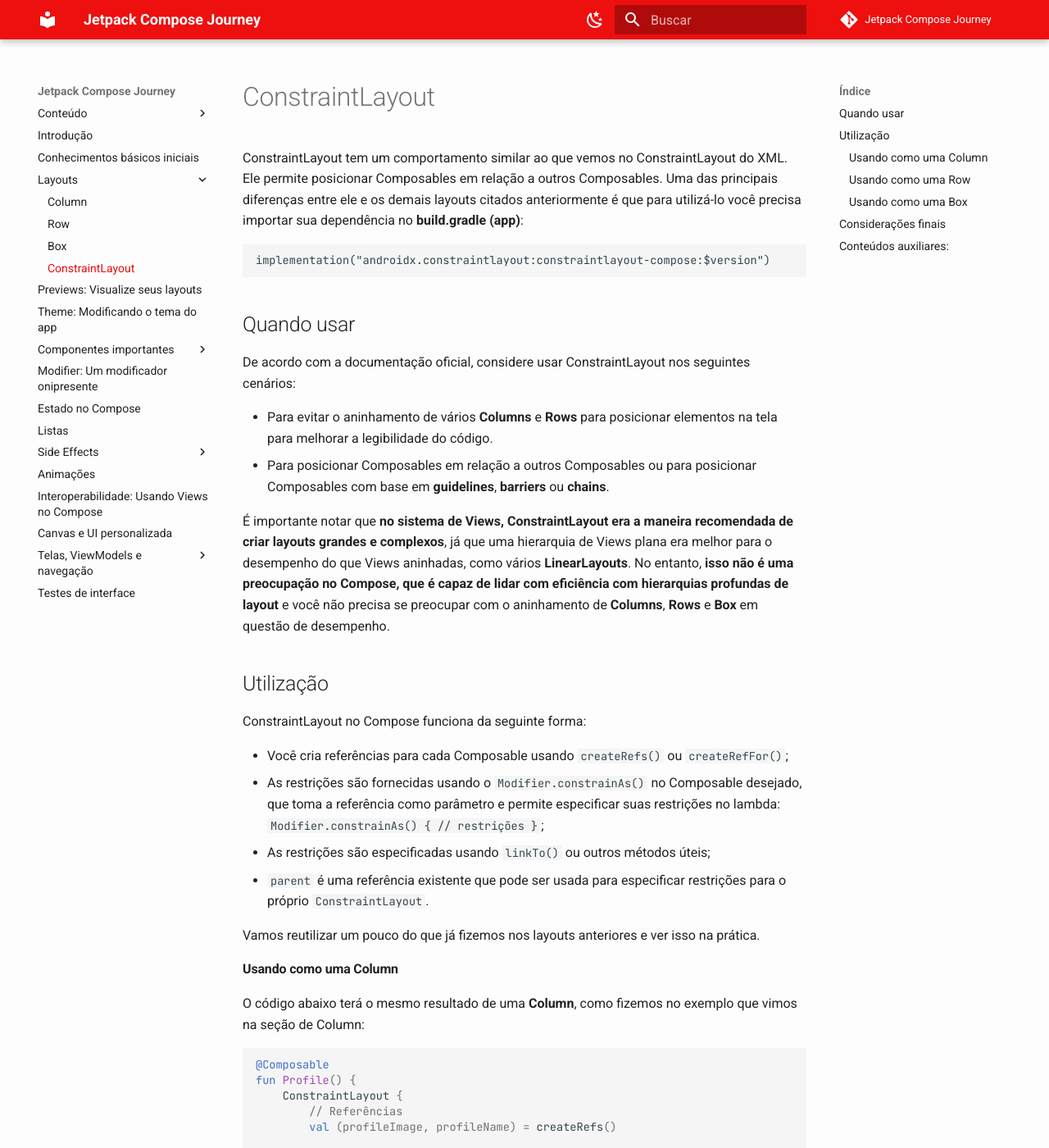
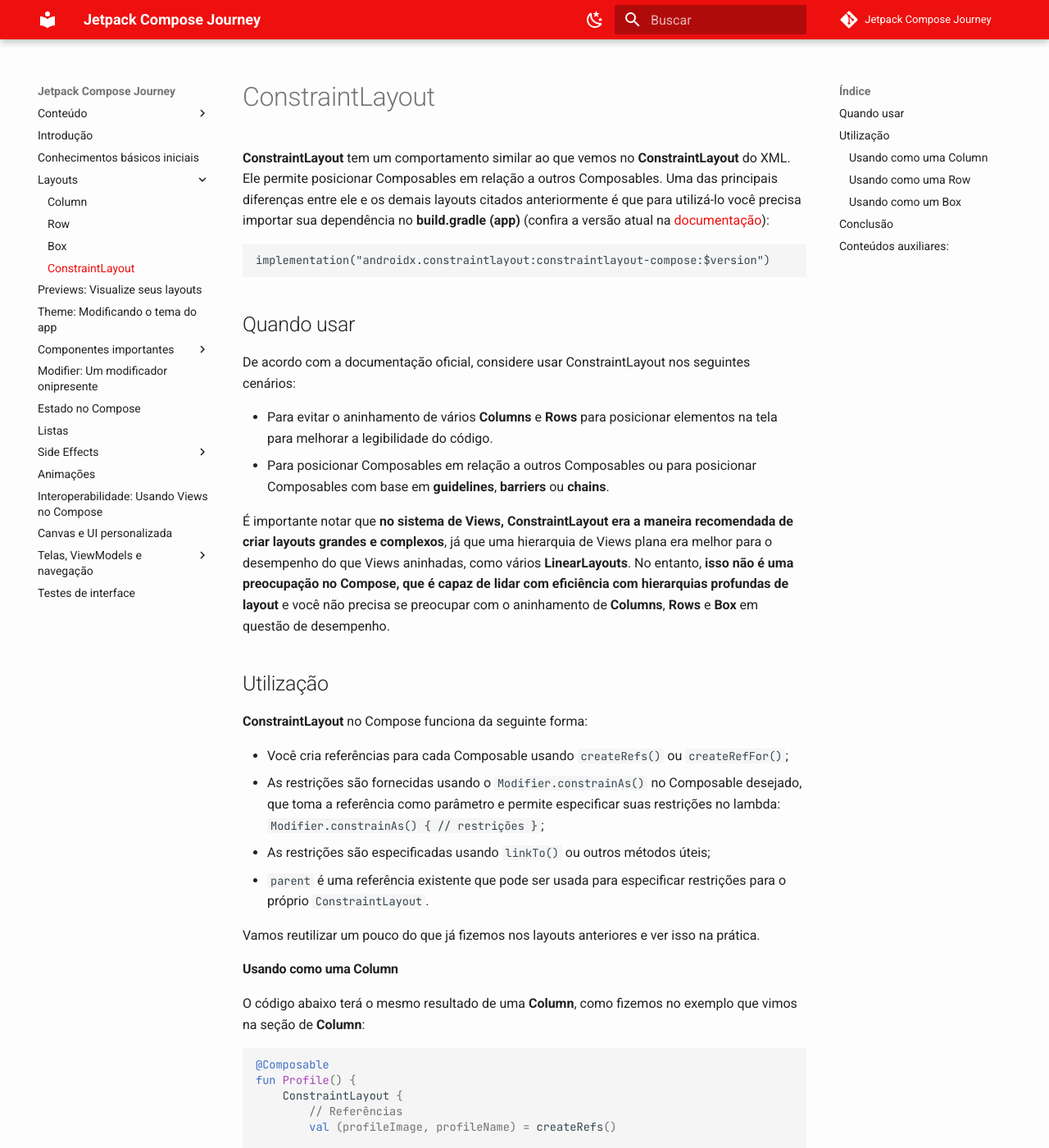
Before and after one commit to jsericksk/Jetpack-Compose-Journey, an MkDocs documentation site: the page built from docs/layouts/constraintlayout.md, in a window 1280 px wide and 1400 px high. Shown: the whole window at 82% size. Built offline with MkDocs 1.6.1 and Material for MkDocs 9.7.7, drawn with Linux system fonts in a browser that asks for light colours; emoji names are drawn with the system emoji font; comment, search, counter and statistics services are not loaded; some of the changed text lies outside the part shown.

Commit message:
constraintlayout.md atualizado

````diff
--- a/docs/layouts/constraintlayout.md
+++ b/docs/layouts/constraintlayout.md
@@ -1,6 +1,6 @@
 # ConstraintLayout
 
-ConstraintLayout tem um comportamento similar ao que vemos no ConstraintLayout do XML. Ele permite posicionar Composables em relação a outros Composables. Uma das principais diferenças entre ele e os demais layouts citados anteriormente é que para utilizá-lo você precisa importar sua dependência no **build.gradle (app)**:
+**ConstraintLayout** tem um comportamento similar ao que vemos no **ConstraintLayout** do XML. Ele permite posicionar Composables em relação a outros Composables. Uma das principais diferenças entre ele e os demais layouts citados anteriormente é que para utilizá-lo você precisa importar sua dependência no **build.gradle (app)** (confira a versão atual na [documentação](https://developer.android.com/jetpack/compose/layouts/constraintlayout)):
 
 ```gradle
 implementation("androidx.constraintlayout:constraintlayout-compose:$version")
@@ -17,7 +17,7 @@
 
 ## Utilização
 
-ConstraintLayout no Compose funciona da seguinte forma:
+**ConstraintLayout** no Compose funciona da seguinte forma:
 
 - Você cria referências para cada Composable usando ```createRefs()``` ou ```createRefFor()```;
 - As restrições são fornecidas usando o ```Modifier.constrainAs()``` no Composable desejado, que toma a referência como parâmetro e permite especificar suas restrições no lambda: ```Modifier.constrainAs() { // restrições }```;
@@ -28,7 +28,7 @@
 
 #### Usando como uma Column
 
-O código abaixo terá o mesmo resultado de uma **Column**, como fizemos no exemplo que vimos na seção de Column:
+O código abaixo terá o mesmo resultado de uma **Column**, como fizemos no exemplo que vimos na seção de **Column**:
 
 ```kotlin
 @Composable
@@ -65,7 +65,7 @@
 
 #### Usando como uma Row
 
-Se alterarmos a constraint do **Text()** para ```start.linkTo(profileImage.end)``` no código acima, teremos o mesmo resultado de uma Row:
+Se alterarmos a constraint do **Text()** para ```start.linkTo(profileImage.end)``` no código acima, teremos o mesmo resultado de uma **Row**:
 
 ```kotlin
 @Composable
@@ -85,9 +85,9 @@
 
 ![ConstraintLayout como Row](constraintlayout/img-02.png)
 
-#### Usando como uma Box
+#### Usando como um Box
 
-Também podemos fazer com o **ConstraintLayout** o mesmo layout que fizemos com **Box** anteriormente. Isso acontece porque ConstraintLayout também não coloca os elementos em uma direção específica, mas uns sobre os outros se não adicionarmos **constraints** que mudem isso. Veja o exemplo:
+Também podemos fazer com o **ConstraintLayout** o mesmo layout que fizemos com **Box** anteriormente. Isso acontece porque **ConstraintLayout** também não coloca os elementos em uma direção específica, mas uns sobre os outros se não adicionarmos **constraints** que mudem isso. Veja o exemplo:
 
 ```kotlin
 @Composable
@@ -139,7 +139,7 @@
 
 ![ConstraintLayout como Box](constraintlayout/img-03.png)
 
-## Considerações finais
+## Conclusão
 
 Nos exemplos, vimos que em grande parte podemos fazer com **ConstraintLayout** o mesmo que fazemos com outros layouts. Isso não significa que esse seja o objetivo dele e você deva sempre utilizar **ConstraintLayout** para tudo. Sempre considere se é necessário utilizá-lo e se ele atende suas necessidades. Normalmente, na maioria das vezes, você irá utilizar combinações de **Column**, **Row** e **Box**.
 
````
